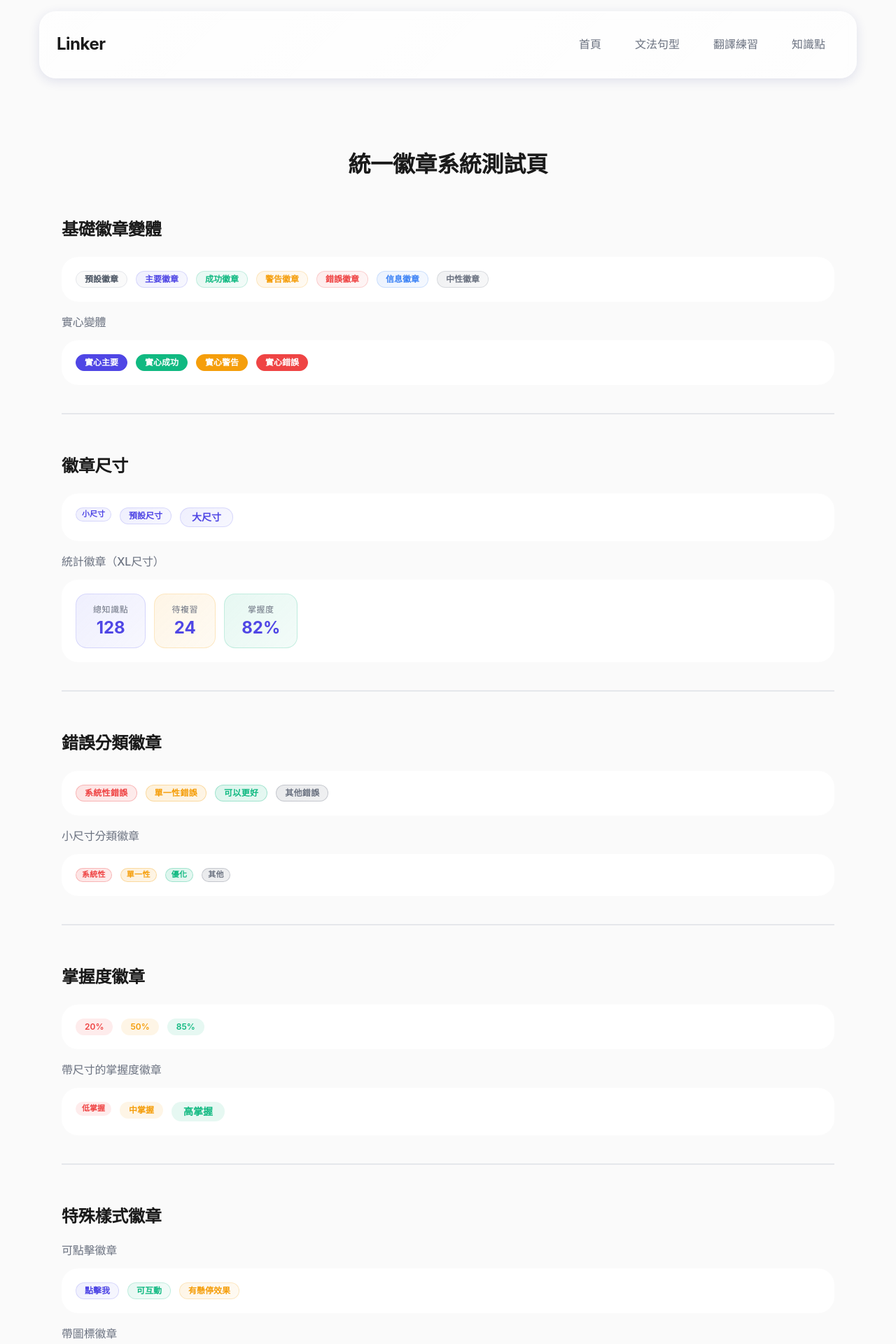
After one commit to MaxChen228/Linker, a FastAPI app: template web/templates/test_badges.html in a window 1280 px wide. The commit adds this page. Shown: the top 1920 px of the page at 70% size. Run offline with FastAPI, Linux system fonts and the light colour scheme; the template is opened without the code that fills it, so the values that code supplies are empty.

Commit message:
feat: 統一徽章組件系統
- 創建統一徽章組件 (badges.css)
- 實現多種變體：基礎、實心、分類、掌握度
- 支援多種尺寸：sm, md, lg, xl
- 新增特殊功能：可點擊、圖標、計數、狀態點、動畫
- 遷移所有頁面到新徽章系統
- 創建測試頁面驗證功能
- 保留舊類名確保兼容性

成效：
- 徽章類型統一化 (6+ → 1)
- 視覺一致性完全統一
- 擴展性顯著提升

🤖 Generated with [Claude Code](https://claude.ai/code)

Co-Authored-By: Claude <noreply@anthropic.com>

```diff
--- a/web/main.py
+++ b/web/main.py
@@ -383,6 +383,11 @@ def test_cards(request: Request):
     return templates.TemplateResponse("test_cards.html", {"request": request})
 
 
+@app.get("/test-badges")
+def test_badges(request: Request):
+    return templates.TemplateResponse("test_badges.html", {"request": request})
+
+
 @app.get("/healthz")
 def healthz():
     # 簡易健康檢查：確保模板與資料夾存在
--- /dev/null
+++ b/web/static/css/design-system/03-components/badges.css
@@ -0,0 +1,396 @@
+/* ============================================ */
+/* 統一徽章組件系統                              */
+/* ============================================ */
+
+/* 基礎徽章樣式 */
+.badge {
+  /* 結構 */
+  display: inline-flex;
+  align-items: center;
+  justify-content: center;
+  gap: var(--space-1);
+
+  /* 尺寸 - 預設 medium */
+  height: 24px;
+  padding: 0 var(--space-3);
+
+  /* 文字 */
+  font-family: var(--font-sans);
+  font-size: var(--text-xs);
+  font-weight: var(--font-semibold);
+  line-height: 1;
+  white-space: nowrap;
+
+  /* 視覺 */
+  border-radius: var(--radius-full);
+  border: 1px solid transparent;
+  transition: all 0.2s ease;
+
+  /* 預設樣式 */
+  background: var(--surface-elevated);
+  color: var(--text-secondary);
+  border-color: var(--border);
+}
+
+/* ============================================ */
+/* 徽章變體                                     */
+/* ============================================ */
+
+/* 主要變體 */
+.badge[data-variant="primary"] {
+  background: linear-gradient(135deg, rgba(99, 102, 241, 0.1) 0%, rgba(99, 102, 241, 0.05) 100%);
+  color: var(--accent);
+  border-color: rgba(99, 102, 241, 0.2);
+}
+
+.badge[data-variant="primary"]:hover {
+  background: rgba(99, 102, 241, 0.2);
+  transform: translateY(-1px);
+}
+
+/* 成功變體 */
+.badge[data-variant="success"] {
+  background: linear-gradient(135deg, rgba(16, 185, 129, 0.1) 0%, rgba(16, 185, 129, 0.05) 100%);
+  color: var(--color-success);
+  border-color: rgba(16, 185, 129, 0.2);
+}
+
+/* 警告變體 */
+.badge[data-variant="warning"] {
+  background: linear-gradient(135deg, rgba(245, 158, 11, 0.1) 0%, rgba(245, 158, 11, 0.05) 100%);
+  color: var(--color-warning);
+  border-color: rgba(245, 158, 11, 0.2);
+}
+
+/* 錯誤變體 */
+.badge[data-variant="error"] {
+  background: linear-gradient(135deg, rgba(239, 68, 68, 0.1) 0%, rgba(239, 68, 68, 0.05) 100%);
+  color: var(--color-error);
+  border-color: rgba(239, 68, 68, 0.2);
+}
+
+/* 信息變體 */
+.badge[data-variant="info"] {
+  background: linear-gradient(135deg, rgba(59, 130, 246, 0.1) 0%, rgba(59, 130, 246, 0.05) 100%);
+  color: var(--color-info);
+  border-color: rgba(59, 130, 246, 0.2);
+}
+
+/* 中性變體 */
+.badge[data-variant="neutral"] {
+  background: linear-gradient(135deg, rgba(107, 114, 128, 0.1) 0%, rgba(107, 114, 128, 0.05) 100%);
+  color: var(--text-muted);
+  border-color: rgba(107, 114, 128, 0.2);
+}
+
+/* 實心變體 */
+.badge[data-variant="solid"] {
+  background: var(--accent);
+  color: white;
+  border-color: var(--accent);
+}
+
+.badge[data-variant="solid-success"] {
+  background: var(--color-success);
+  color: white;
+  border-color: var(--color-success);
+}
+
+.badge[data-variant="solid-warning"] {
+  background: var(--color-warning);
+  color: white;
+  border-color: var(--color-warning);
+}
+
+.badge[data-variant="solid-error"] {
+  background: var(--color-error);
+  color: white;
+  border-color: var(--color-error);
+}
+
+/* ============================================ */
+/* 特殊用途變體                                 */
+/* ============================================ */
+
+/* 錯誤分類徽章 */
+.badge[data-category="systematic"] {
+  background: linear-gradient(135deg, rgba(239, 68, 68, 0.15) 0%, rgba(239, 68, 68, 0.1) 100%);
+  color: var(--color-error);
+  border-color: rgba(239, 68, 68, 0.3);
+  text-transform: uppercase;
+  letter-spacing: 0.025em;
+}
+
+.badge[data-category="isolated"] {
+  background: linear-gradient(135deg, rgba(245, 158, 11, 0.15) 0%, rgba(245, 158, 11, 0.1) 100%);
+  color: var(--color-warning);
+  border-color: rgba(245, 158, 11, 0.3);
+  text-transform: uppercase;
+  letter-spacing: 0.025em;
+}
+
+.badge[data-category="enhancement"] {
+  background: linear-gradient(135deg, rgba(16, 185, 129, 0.15) 0%, rgba(16, 185, 129, 0.1) 100%);
+  color: var(--color-success);
+  border-color: rgba(16, 185, 129, 0.3);
+  text-transform: uppercase;
+  letter-spacing: 0.025em;
+}
+
+.badge[data-category="other"] {
+  background: linear-gradient(135deg, rgba(107, 114, 128, 0.15) 0%, rgba(107, 114, 128, 0.1) 100%);
+  color: var(--text-muted);
+  border-color: rgba(107, 114, 128, 0.3);
+  text-transform: uppercase;
+  letter-spacing: 0.025em;
+}
+
+/* 掌握度徽章 */
+.badge[data-mastery="low"] {
+  background: rgba(239, 68, 68, 0.1);
+  color: var(--color-error);
+  border-color: transparent;
+  backdrop-filter: blur(10px);
+}
+
+.badge[data-mastery="medium"] {
+  background: rgba(245, 158, 11, 0.1);
+  color: var(--color-warning);
+  border-color: transparent;
+  backdrop-filter: blur(10px);
+}
+
+.badge[data-mastery="high"] {
+  background: rgba(16, 185, 129, 0.1);
+  color: var(--color-success);
+  border-color: transparent;
+  backdrop-filter: blur(10px);
+}
+
+/* ============================================ */
+/* 尺寸變體                                     */
+/* ============================================ */
+
+/* 小尺寸 */
+.badge[data-size="sm"] {
+  height: 20px;
+  padding: 0 var(--space-2);
+  font-size: 0.6875rem;
+}
+
+/* 大尺寸 */
+.badge[data-size="lg"] {
+  height: 28px;
+  padding: 0 var(--space-4);
+  font-size: var(--text-sm);
+}
+
+/* 特大尺寸（用於統計徽章） */
+.badge[data-size="xl"] {
+  height: auto;
+  padding: var(--space-4) var(--space-6);
+  font-size: var(--text-base);
+  flex-direction: column;
+  gap: var(--space-2);
+  border-radius: var(--radius-xl);
+  min-width: 80px;
+}
+
+.badge[data-size="xl"] .badge-label {
+  font-size: var(--text-xs);
+  color: var(--text-muted);
+  text-transform: uppercase;
+  letter-spacing: 0.05em;
+  font-weight: var(--font-normal);
+}
+
+.badge[data-size="xl"] .badge-value {
+  font-size: var(--text-2xl);
+  font-weight: var(--font-bold);
+  color: var(--accent);
+}
+
+/* ============================================ */
+/* 特殊樣式                                     */
+/* ============================================ */
+
+/* 可點擊徽章 */
+.badge[data-clickable="true"] {
+  cursor: pointer;
+}
+
+.badge[data-clickable="true"]:hover {
+  transform: translateY(-1px);
+  box-shadow: 0 2px 4px rgba(0, 0, 0, 0.1);
+}
+
+/* 帶圖標徽章 */
+.badge-icon {
+  display: inline-flex;
+  width: 14px;
+  height: 14px;
+  margin-right: var(--space-1);
+}
+
+/* 帶計數徽章 */
+.badge-count {
+  display: inline-flex;
+  align-items: center;
+  justify-content: center;
+  min-width: 18px;
+  height: 18px;
+  padding: 0 var(--space-1);
+  margin-left: var(--space-1);
+  background: rgba(255, 255, 255, 0.2);
+  border-radius: var(--radius-full);
+  font-size: 0.625rem;
+  font-weight: var(--font-bold);
+}
+
+/* 藥丸樣式（多個徽章連接） */
+.badge-group {
+  display: inline-flex;
+  gap: var(--space-1);
+}
+
+.badge-group .badge {
+  margin: 0;
+}
+
+/* 狀態點徽章 */
+.badge-dot {
+  position: relative;
+  padding-left: var(--space-5);
+}
+
+.badge-dot::before {
+  content: '';
+  position: absolute;
+  left: var(--space-2);
+  top: 50%;
+  transform: translateY(-50%);
+  width: 8px;
+  height: 8px;
+  border-radius: 50%;
+  background: currentColor;
+}
+
+/* ============================================ */
+/* 動畫效果                                     */
+/* ============================================ */
+
+/* 脈動效果（用於重要徽章） */
+.badge[data-pulse="true"] {
+  animation: badgePulse 2s infinite;
+}
+
+@keyframes badgePulse {
+  0%, 100% {
+    opacity: 1;
+  }
+  50% {
+    opacity: 0.7;
+  }
+}
+
+/* 閃爍效果（用於新徽章） */
+.badge[data-blink="true"] {
+  animation: badgeBlink 1s ease-in-out;
+}
+
+@keyframes badgeBlink {
+  0%, 100% {
+    opacity: 1;
+  }
+  25%, 75% {
+    opacity: 0.5;
+  }
+}
+
+/* ============================================ */
+/* 響應式設計                                   */
+/* ============================================ */
+
+@media (max-width: 768px) {
+  .badge {
+    font-size: 0.6875rem;
+  }
+
+  .badge[data-size="lg"] {
+    font-size: var(--text-xs);
+  }
+
+  .badge[data-size="xl"] {
+    min-width: 70px;
+    padding: var(--space-3) var(--space-4);
+  }
+
+  .badge[data-size="xl"] .badge-value {
+    font-size: var(--text-xl);
+  }
+}
+
+/* ============================================ */
+/* 暗色模式                                     */
+/* ============================================ */
+
+@media (prefers-color-scheme: dark) {
+  .badge {
+    background: var(--surface-dark);
+    border-color: var(--border-dark);
+  }
+
+  .badge[data-variant="primary"] {
+    background: linear-gradient(135deg, rgba(99, 102, 241, 0.2) 0%, rgba(99, 102, 241, 0.1) 100%);
+    border-color: rgba(99, 102, 241, 0.3);
+  }
+
+  .badge[data-variant="success"] {
+    background: linear-gradient(135deg, rgba(16, 185, 129, 0.2) 0%, rgba(16, 185, 129, 0.1) 100%);
+    border-color: rgba(16, 185, 129, 0.3);
+  }
+
+  .badge[data-variant="warning"] {
+    background: linear-gradient(135deg, rgba(245, 158, 11, 0.2) 0%, rgba(245, 158, 11, 0.1) 100%);
+    border-color: rgba(245, 158, 11, 0.3);
+  }
+
+  .badge[data-variant="error"] {
+    background: linear-gradient(135deg, rgba(239, 68, 68, 0.2) 0%, rgba(239, 68, 68, 0.1) 100%);
+    border-color: rgba(239, 68, 68, 0.3);
+  }
+
+  .badge-count {
+    background: rgba(0, 0, 0, 0.3);
+  }
+}
+
+/* ============================================ */
+/* 向後兼容（漸進式遷移）                        */
+/* ============================================ */
+
+/* 保留舊類名的基本樣式 */
+.tag {
+  /* 繼承 badge 的所有樣式 */
+  @extend .badge;
+}
+
+.category-badge {
+  @extend .badge;
+}
+
+.stat-badge {
+  @extend .badge[data-size="xl"];
+}
+
+.mastery-badge {
+  @extend .badge;
+}
+
+.error-category-badge {
+  @extend .badge;
+}
+
+.subtype-badge {
+  @extend .badge[data-size="sm"];
+}
--- a/web/static/css/design-system/index.css
+++ b/web/static/css/design-system/index.css
@@ -15,7 +15,7 @@
 /* 3. 組件 (Components) */
 @import url('./03-components/buttons.css');
 @import url('./03-components/cards.css');
-/* @import url('./03-components/badges.css'); */
+@import url('./03-components/badges.css');
 /* @import url('./03-components/forms.css'); */
 /* @import url('./03-components/modals.css'); */
 
--- a/web/templates/patterns.html
+++ b/web/templates/patterns.html
@@ -83,7 +83,7 @@
       <!-- 分類標籤 -->
       {% if p.category %}
       <div class="pattern-category">
-        <span class="category-badge">{{ p.category }}</span>
+        <span class="badge category-badge" data-variant="primary">{{ p.category }}</span>
       </div>
       {% endif %}
 
--- a/web/templates/practice.html
+++ b/web/templates/practice.html
@@ -213,7 +213,7 @@
               {% set nature = e.error_nature or '' %}
               {% if cat or nature %}
                 {% if cat %}
-                  <span class="error-category-badge {{ cat }}">
+                  <span class="badge error-category-badge" data-category="{{ cat }}" data-size="sm">
                     {% if cat == 'systematic' %}系統性錯誤
                     {% elif cat == 'isolated' %}單一性錯誤
                     {% elif cat == 'enhancement' %}可以更好
@@ -222,7 +222,7 @@
                 {% elif nature %}
                   {% set nature_map = {'系統性錯誤': 'systematic', '單一性錯誤': 'isolated', '可以更好': 'enhancement', '其他錯誤': 'other'} %}
                   {% set cat_class = nature_map.get(nature, 'other') %}
-                  <span class="error-category-badge {{ cat_class }}">
+                  <span class="badge error-category-badge" data-category="{{ cat_class }}" data-size="sm">
                     {{ nature }}
                   </span>
                 {% endif %}
--- /dev/null
+++ b/web/templates/test_badges.html
@@ -0,0 +1,250 @@
+{% extends "base.html" %}
+
+{% block title %}測試徽章系統 - Linker{% endblock %}
+
+{% block styles %}
+<style>
+  .test-section {
+    margin: 40px 0;
+    padding: 20px 0;
+    border-bottom: 2px solid var(--border);
+  }
+
+  .test-title {
+    font-size: 1.5rem;
+    font-weight: 600;
+    margin-bottom: 24px;
+    color: var(--text);
+  }
+
+  .test-subtitle {
+    font-size: 1rem;
+    font-weight: 500;
+    margin: 20px 0 16px;
+    color: var(--text-muted);
+  }
+
+  .badge-showcase {
+    display: flex;
+    flex-wrap: wrap;
+    gap: 12px;
+    padding: 20px;
+    background: var(--surface);
+    border-radius: var(--radius);
+    margin-bottom: 20px;
+  }
+</style>
+{% endblock %}
+
+{% block content %}
+<div class="container">
+  <h1 style="text-align: center; margin: 40px 0;">統一徽章系統測試頁</h1>
+
+  <!-- 基礎變體 -->
+  <section class="test-section">
+    <h2 class="test-title">基礎徽章變體</h2>
+
+    <div class="badge-showcase">
+      <span class="badge">預設徽章</span>
+      <span class="badge" data-variant="primary">主要徽章</span>
+      <span class="badge" data-variant="success">成功徽章</span>
+      <span class="badge" data-variant="warning">警告徽章</span>
+      <span class="badge" data-variant="error">錯誤徽章</span>
+      <span class="badge" data-variant="info">信息徽章</span>
+      <span class="badge" data-variant="neutral">中性徽章</span>
+    </div>
+
+    <h3 class="test-subtitle">實心變體</h3>
+    <div class="badge-showcase">
+      <span class="badge" data-variant="solid">實心主要</span>
+      <span class="badge" data-variant="solid-success">實心成功</span>
+      <span class="badge" data-variant="solid-warning">實心警告</span>
+      <span class="badge" data-variant="solid-error">實心錯誤</span>
+    </div>
+  </section>
+
+  <!-- 尺寸變體 -->
+  <section class="test-section">
+    <h2 class="test-title">徽章尺寸</h2>
+
+    <div class="badge-showcase">
+      <span class="badge" data-variant="primary" data-size="sm">小尺寸</span>
+      <span class="badge" data-variant="primary">預設尺寸</span>
+      <span class="badge" data-variant="primary" data-size="lg">大尺寸</span>
+    </div>
+
+    <h3 class="test-subtitle">統計徽章（XL尺寸）</h3>
+    <div class="badge-showcase">
+      <div class="badge" data-variant="primary" data-size="xl">
+        <span class="badge-label">總知識點</span>
+        <span class="badge-value">128</span>
+      </div>
+      <div class="badge" data-variant="warning" data-size="xl">
+        <span class="badge-label">待複習</span>
+        <span class="badge-value">24</span>
+      </div>
+      <div class="badge" data-variant="success" data-size="xl">
+        <span class="badge-label">掌握度</span>
+        <span class="badge-value">82%</span>
+      </div>
+    </div>
+  </section>
+
+  <!-- 錯誤分類徽章 -->
+  <section class="test-section">
+    <h2 class="test-title">錯誤分類徽章</h2>
+
+    <div class="badge-showcase">
+      <span class="badge" data-category="systematic">系統性錯誤</span>
+      <span class="badge" data-category="isolated">單一性錯誤</span>
+      <span class="badge" data-category="enhancement">可以更好</span>
+      <span class="badge" data-category="other">其他錯誤</span>
+    </div>
+
+    <h3 class="test-subtitle">小尺寸分類徽章</h3>
+    <div class="badge-showcase">
+      <span class="badge" data-category="systematic" data-size="sm">系統性</span>
+      <span class="badge" data-category="isolated" data-size="sm">單一性</span>
+      <span class="badge" data-category="enhancement" data-size="sm">優化</span>
+      <span class="badge" data-category="other" data-size="sm">其他</span>
+    </div>
+  </section>
+
+  <!-- 掌握度徽章 -->
+  <section class="test-section">
+    <h2 class="test-title">掌握度徽章</h2>
+
+    <div class="badge-showcase">
+      <span class="badge" data-mastery="low">20%</span>
+      <span class="badge" data-mastery="medium">50%</span>
+      <span class="badge" data-mastery="high">85%</span>
+    </div>
+
+    <h3 class="test-subtitle">帶尺寸的掌握度徽章</h3>
+    <div class="badge-showcase">
+      <span class="badge" data-mastery="low" data-size="sm">低掌握</span>
+      <span class="badge" data-mastery="medium">中掌握</span>
+      <span class="badge" data-mastery="high" data-size="lg">高掌握</span>
+    </div>
+  </section>
+
+  <!-- 特殊樣式 -->
+  <section class="test-section">
+    <h2 class="test-title">特殊樣式徽章</h2>
+
+    <h3 class="test-subtitle">可點擊徽章</h3>
+    <div class="badge-showcase">
+      <span class="badge" data-variant="primary" data-clickable="true">點擊我</span>
+      <span class="badge" data-variant="success" data-clickable="true">可互動</span>
+      <span class="badge" data-variant="warning" data-clickable="true">有懸停效果</span>
+    </div>
+
+    <h3 class="test-subtitle">帶圖標徽章</h3>
+    <div class="badge-showcase">
+      <span class="badge" data-variant="success">
+        <svg class="badge-icon" fill="currentColor" viewBox="0 0 20 20">
+          <path fill-rule="evenodd" d="M16.707 5.293a1 1 0 010 1.414l-8 8a1 1 0 01-1.414 0l-4-4a1 1 0 011.414-1.414L8 12.586l7.293-7.293a1 1 0 011.414 0z" clip-rule="evenodd"/>
+        </svg>
+        已完成
+      </span>
+      <span class="badge" data-variant="warning">
+        <svg class="badge-icon" fill="currentColor" viewBox="0 0 20 20">
+          <path fill-rule="evenodd" d="M10 18a8 8 0 100-16 8 8 0 000 16zm1-11a1 1 0 10-2 0v2H7a1 1 0 100 2h2v2a1 1 0 102 0v-2h2a1 1 0 100-2h-2V7z" clip-rule="evenodd"/>
+        </svg>
+        進行中
+      </span>
+    </div>
+
+    <h3 class="test-subtitle">帶計數徽章</h3>
+    <div class="badge-showcase">
+      <span class="badge" data-variant="primary">
+        新消息
+        <span class="badge-count">5</span>
+      </span>
+      <span class="badge" data-variant="error">
+        錯誤
+        <span class="badge-count">12</span>
+      </span>
+      <span class="badge" data-variant="success">
+        已完成
+        <span class="badge-count">99+</span>
+      </span>
+    </div>
+
+    <h3 class="test-subtitle">狀態點徽章</h3>
+    <div class="badge-showcase">
+      <span class="badge badge-dot" data-variant="success">在線</span>
+      <span class="badge badge-dot" data-variant="warning">離開</span>
+      <span class="badge badge-dot" data-variant="error">忙碌</span>
+      <span class="badge badge-dot" data-variant="neutral">離線</span>
+    </div>
+  </section>
+
+  <!-- 動畫效果 -->
+  <section class="test-section">
+    <h2 class="test-title">動畫效果</h2>
+
+    <div class="badge-showcase">
+      <span class="badge" data-variant="error" data-pulse="true">脈動效果</span>
+      <span class="badge" data-variant="warning" data-blink="true">閃爍效果（僅一次）</span>
+      <span class="badge" data-variant="success">無動畫</span>
+    </div>
+  </section>
+
+  <!-- 徽章組合 -->
+  <section class="test-section">
+    <h2 class="test-title">徽章組合使用</h2>
+
+    <h3 class="test-subtitle">徽章組</h3>
+    <div class="badge-showcase">
+      <div class="badge-group">
+        <span class="badge" data-variant="primary" data-size="sm">React</span>
+        <span class="badge" data-variant="primary" data-size="sm">TypeScript</span>
+        <span class="badge" data-variant="primary" data-size="sm">TailwindCSS</span>
+      </div>
+    </div>
+
+    <h3 class="test-subtitle">混合樣式</h3>
+    <div class="badge-showcase">
+      <span class="badge" data-category="systematic">文法錯誤</span>
+      <span class="badge" data-mastery="low">需複習</span>
+      <span class="badge" data-variant="solid-success">已掌握</span>
+      <span class="badge badge-dot" data-variant="warning">待處理</span>
+    </div>
+  </section>
+
+  <!-- 向後兼容測試 -->
+  <section class="test-section">
+    <h2 class="test-title">向後兼容性測試（舊類名）</h2>
+
+    <div class="badge-showcase">
+      <span class="tag">舊 .tag 類</span>
+      <span class="category-badge">舊 .category-badge</span>
+      <span class="mastery-badge">舊 .mastery-badge</span>
+      <span class="error-category-badge">舊 .error-category-badge</span>
+      <span class="subtype-badge">舊 .subtype-badge</span>
+    </div>
+  </section>
+</div>
+
+<script>
+  // 測試點擊效果
+  document.querySelectorAll('.badge[data-clickable="true"]').forEach(badge => {
+    badge.addEventListener('click', () => {
+      console.log('Badge clicked:', badge.textContent);
+      badge.style.transform = 'scale(0.95)';
+      setTimeout(() => {
+        badge.style.transform = '';
+      }, 100);
+    });
+  });
+
+  // 重新觸發閃爍動畫
+  document.querySelector('.badge[data-blink="true"]').addEventListener('click', function() {
+    this.style.animation = 'none';
+    setTimeout(() => {
+      this.style.animation = 'badgeBlink 1s ease-in-out';
+    }, 10);
+  });
+</script>
+{% endblock %}
```
Also changed, not shown: TODO.md (+40 -0 lines), web/templates/knowledge.html (+12 -12 lines).
